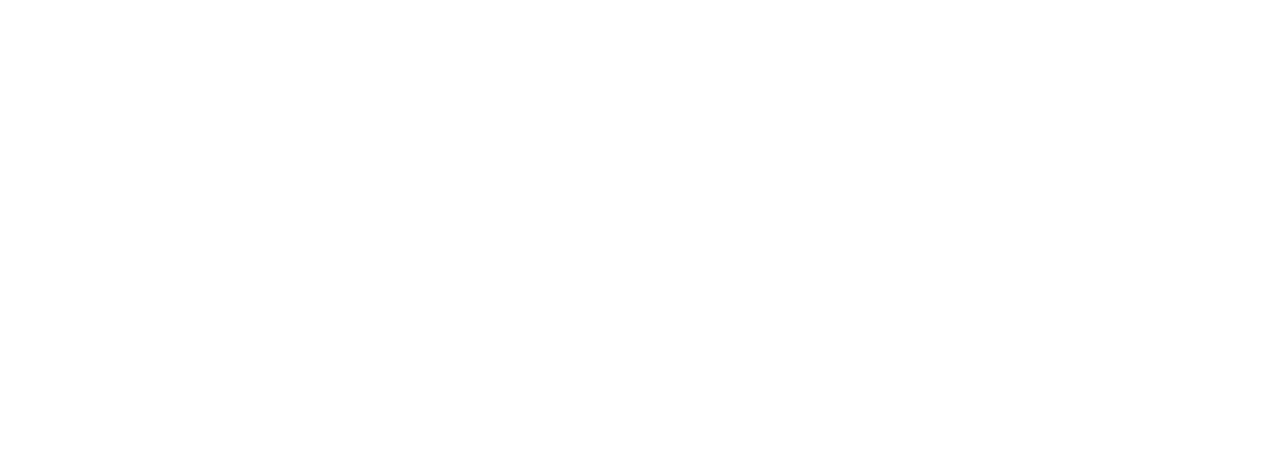
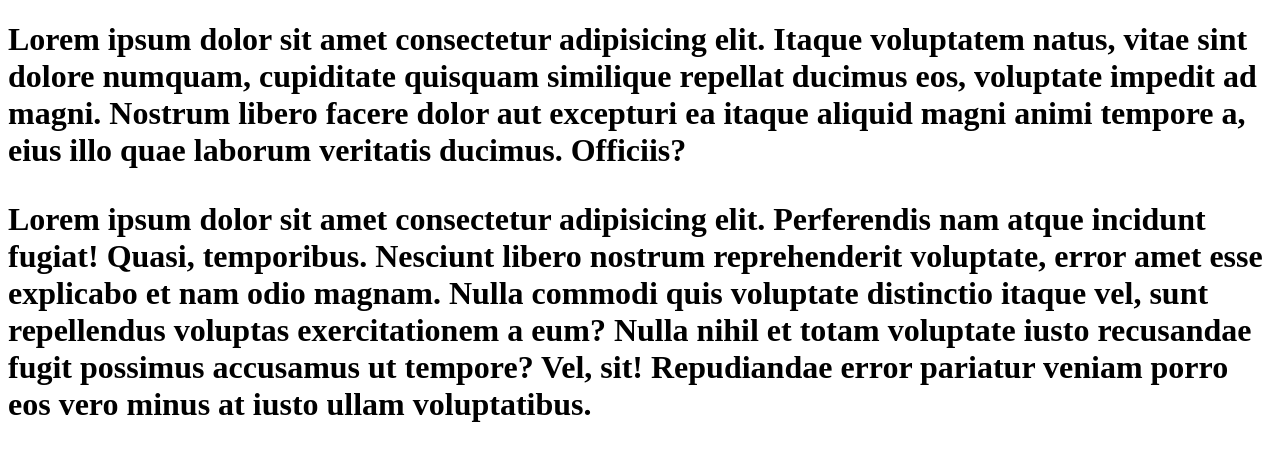
Before and after one commit to motlubmunna/my-first-repo, a plain HTML site: page index.html in a window 1280 px wide. Drawn offline with Linux system fonts and the light colour scheme.

Commit message:
para and h teg added

```diff
--- a/index.html
+++ b/index.html
@@ -5,6 +5,9 @@
     <meta http-equiv="X-UA-Compatible" content="IE=edge">
     <meta name="viewport" content="width=device-width, initial-scale=1.0">
     <title>my first repo</title>
+    <h1>Lorem ipsum dolor sit amet consectetur adipisicing elit. Itaque voluptatem natus, vitae sint dolore numquam, cupiditate quisquam similique repellat ducimus eos, voluptate impedit ad magni. Nostrum libero facere dolor aut excepturi ea itaque aliquid magni animi tempore a, eius illo quae laborum veritatis ducimus. Officiis?
+        <p>Lorem ipsum dolor sit amet consectetur adipisicing elit. Perferendis nam atque incidunt fugiat! Quasi, temporibus. Nesciunt libero nostrum reprehenderit voluptate, error amet esse explicabo et nam odio magnam. Nulla commodi quis voluptate distinctio itaque vel, sunt repellendus voluptas exercitationem a eum? Nulla nihil et totam voluptate iusto recusandae fugit possimus accusamus ut tempore? Vel, sit! Repudiandae error pariatur veniam porro eos vero minus at iusto ullam voluptatibus.</p>
+    </h1>
 </head>
 <body>
 
```
